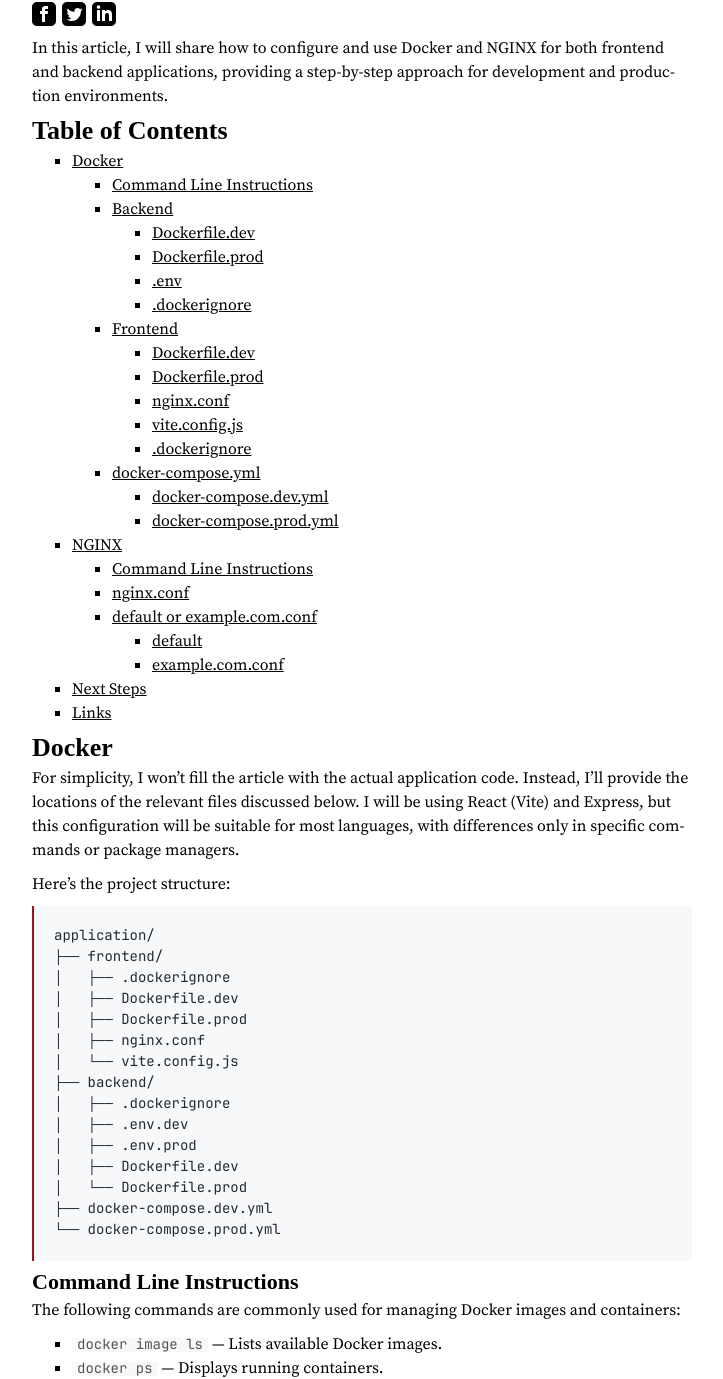
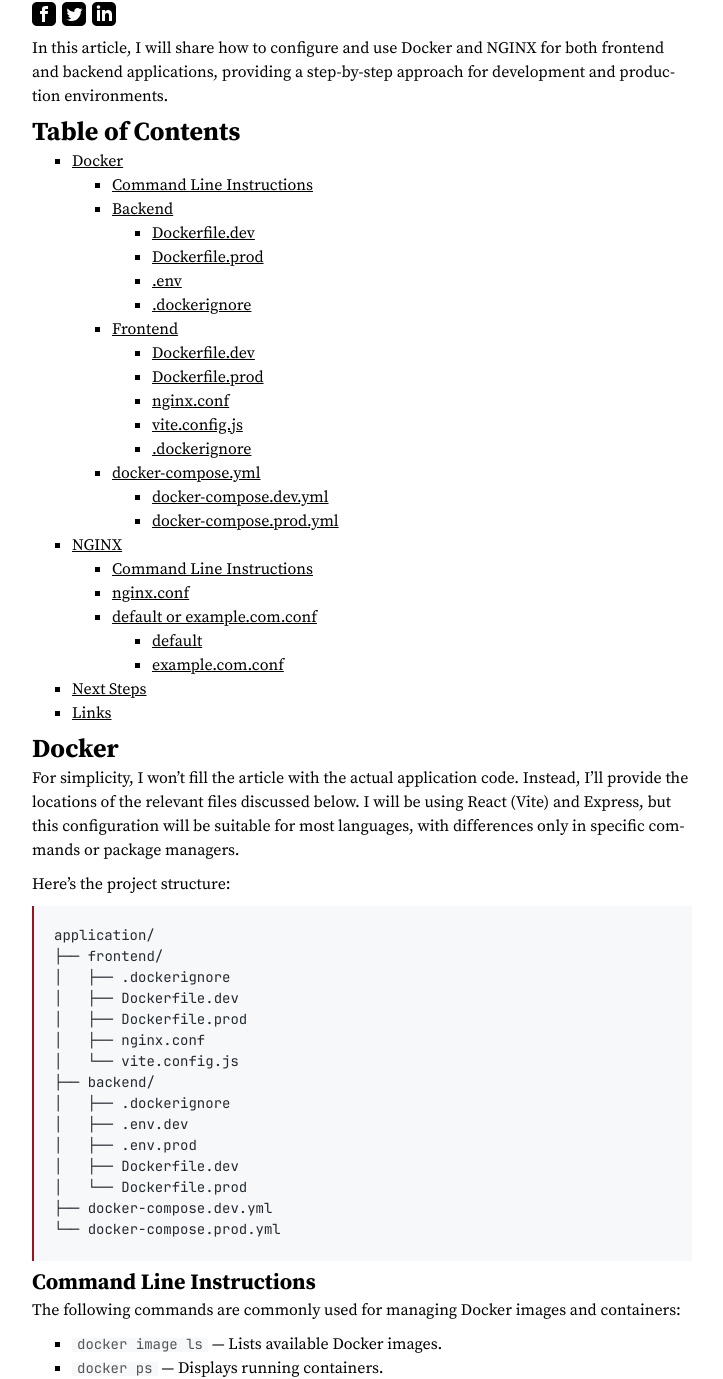
Before and after one commit to amalumian/www.malumian.dev, a Jekyll site: the page built from _posts/2025-01-15-nginx-and-docker.md, in a window 1280 px wide. Shown: the part 597-1976 px from the top of the page, without its empty margins (278-1001 px from the left). Built offline with Jekyll 4.4.1, drawn with Linux system fonts in a browser that asks for light colours; comment, search, counter and statistics services are not loaded.

Commit message:
Update fonts

```diff
--- a/_sass/base/_variables.scss
+++ b/_sass/base/_variables.scss
@@ -23,9 +23,9 @@
 
 $transition: 0.2s linear;
 
-$font-family-serif: 'Source Serif Pro', serif;
-$font-family-sans-serif: 'Roboto', sans-serif;
-$font-family-sans-serif-condensed: 'Roboto Condensed', sans-serif;
-$font-family-monospace: 'JetBrains Mono', monospace;
+$font-family-serif: 'Source Serif Pro', Georgia, 'Times New Roman', serif;
+$font-family-sans-serif: 'Roboto', Arial, Helvetica, sans-serif;
+$font-family-sans-serif-condensed: 'Roboto Condensed', 'Arial Narrow', sans-serif;
+$font-family-monospace: 'JetBrains Mono', Consolas, Menlo, 'Courier New', monospace;
 
 $border: 0.1rem solid $color-black;
--- a/_sass/pages/_post.scss
+++ b/_sass/pages/_post.scss
@@ -112,7 +112,7 @@
     h4 {
       margin-bottom: 0.5rem;
 
-      font-family: font-family-serif;
+      font-family: $font-family-serif;
     }
 
     blockquote {
```
